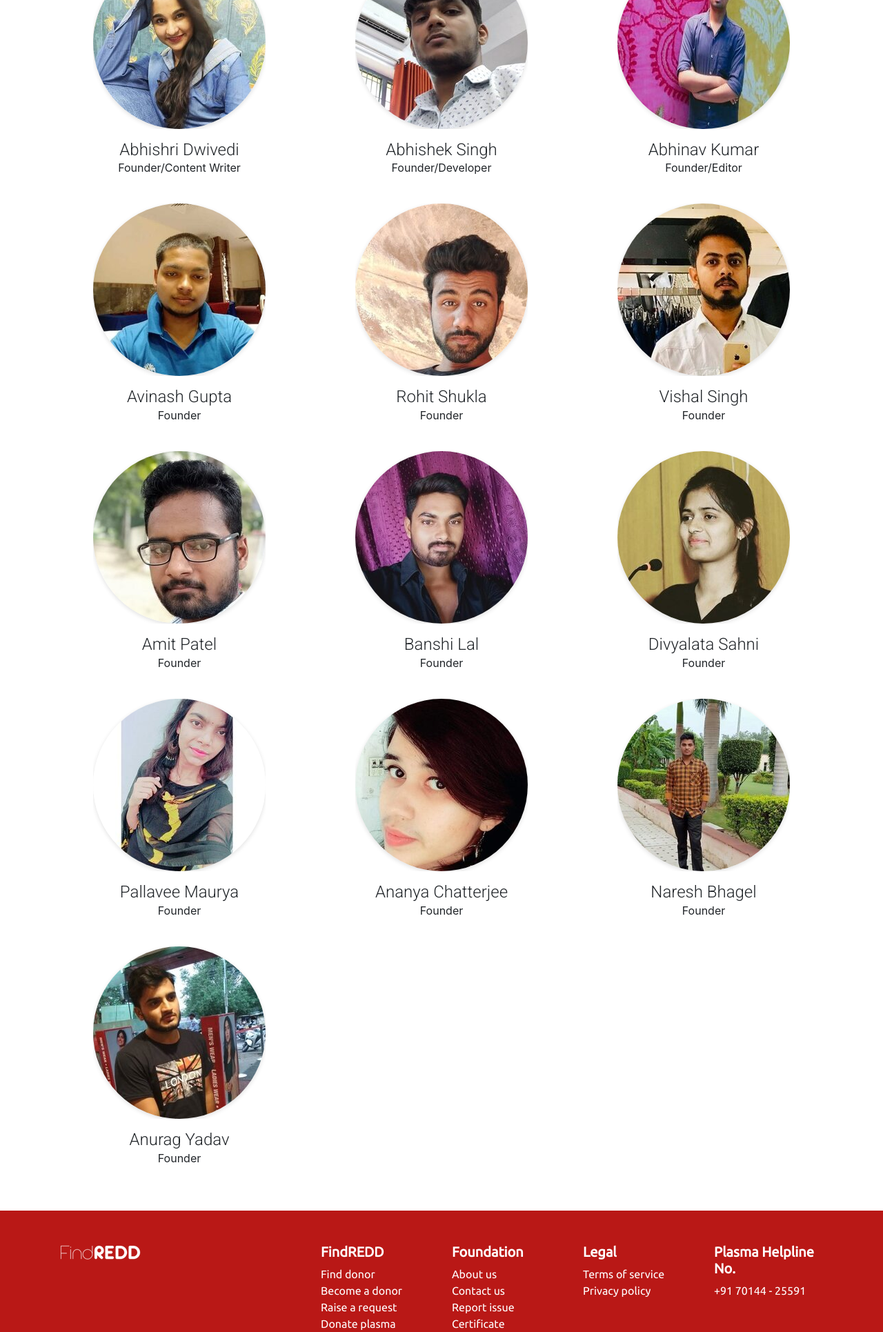
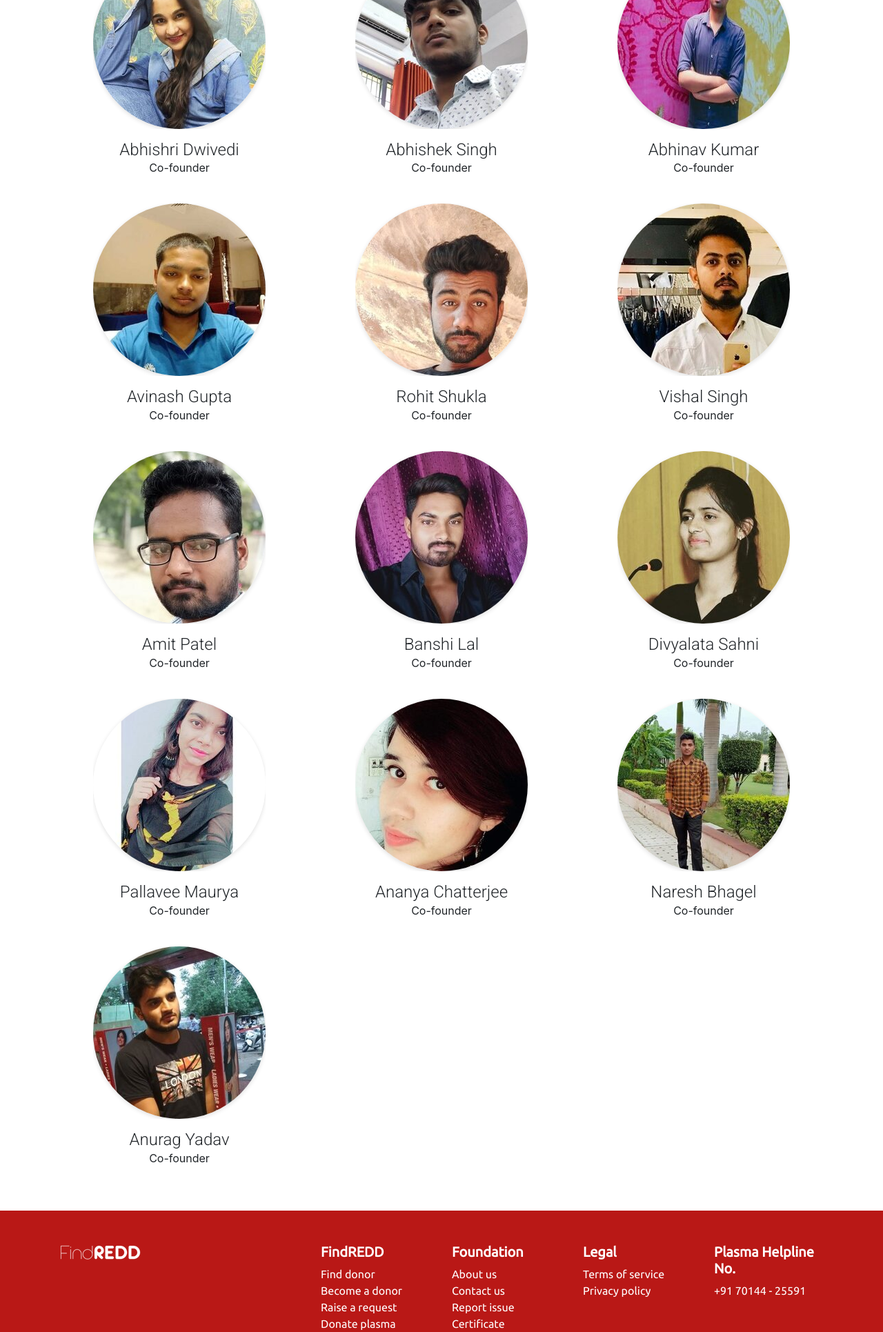
Before and after one commit to findredd/findredd, a Django app: page /team/ in a window 1280 px wide. Shown: the part 1022-2953 px from the top of the page at 69% size. Run offline with Django 3.2, Linux system fonts and the light colour scheme; some libraries are stand-ins or nearby versions.

Commit message:
Update team.html

```diff
--- a/main/templates/main/team.html
+++ b/main/templates/main/team.html
@@ -114,7 +114,7 @@
             </div>
 
             <h2 class="mt-3 team-membar-name">Abhishri Dwivedi</h2>
-            <p class="mt-n2">Founder/Content Writer</p>
+            <p class="mt-n2">Co-founder</p>
         </div>
 
         <div class="col-md-4 mt-4 text-center">
@@ -123,7 +123,7 @@
             </div>
 
             <h2 class="mt-3 team-membar-name">Abhishek Singh</h2>
-            <p class="mt-n2">Founder/Developer</p>
+            <p class="mt-n2">Co-founder</p>
         </div>
 
         <div class="col-md-4 mt-4 text-center">
@@ -132,7 +132,7 @@
             </div>
 
             <h2 class="mt-3 team-membar-name">Abhinav Kumar</h2>
-            <p class="mt-n2">Founder/Editor</p>
+            <p class="mt-n2">Co-founder</p>
         </div>
 
         <div class="col-md-4 mt-4 text-center">
@@ -141,7 +141,7 @@
             </div>
 
             <h2 class="mt-3 team-membar-name">Avinash Gupta</h2>
-            <p class="mt-n2">Founder</p>
+            <p class="mt-n2">Co-founder</p>
         </div>
 
         <div class="col-md-4 mt-4 text-center">
@@ -150,7 +150,7 @@
             </div>
 
             <h2 class="mt-3 team-membar-name">Rohit Shukla</h2>
-            <p class="mt-n2">Founder</p>
+            <p class="mt-n2">Co-founder</p>
         </div>
 
         <div class="col-md-4 mt-4 text-center">
@@ -159,7 +159,7 @@
             </div>
 
             <h2 class="mt-3 team-membar-name">Vishal Singh</h2>
-            <p class="mt-n2">Founder</p>
+            <p class="mt-n2">Co-founder</p>
         </div>
 
         <div class="col-md-4 mt-4 text-center">
@@ -168,7 +168,7 @@
             </div>
 
             <h2 class="mt-3 team-membar-name">Amit Patel</h2>
-            <p class="mt-n2">Founder</p>
+            <p class="mt-n2">Co-founder</p>
         </div>
 
         <div class="col-md-4 mt-4 text-center">
@@ -177,7 +177,7 @@
             </div>
 
             <h2 class="mt-3 team-membar-name">Banshi Lal</h2>
-            <p class="mt-n2">Founder</p>
+            <p class="mt-n2">Co-founder</p>
         </div>
 
         <div class="col-md-4 mt-4 text-center">
@@ -186,7 +186,7 @@
             </div>
 
             <h2 class="mt-3 team-membar-name">Divyalata Sahni</h2>
-            <p class="mt-n2">Founder</p>
+            <p class="mt-n2">Co-founder</p>
         </div>
 
         <div class="col-md-4 mt-4 text-center">
@@ -195,7 +195,7 @@
             </div>
 
             <h2 class="mt-3 team-membar-name">Pallavee Maurya</h2>
-            <p class="mt-n2">Founder</p>
+            <p class="mt-n2">Co-founder</p>
         </div>
 
         <div class="col-md-4 mt-4 text-center">
@@ -204,7 +204,7 @@
             </div>
 
             <h2 class="mt-3 team-membar-name">Ananya Chatterjee</h2>
-            <p class="mt-n2">Founder</p>
+            <p class="mt-n2">Co-founder</p>
         </div>
 
         <div class="col-md-4 mt-4 text-center">
@@ -213,7 +213,7 @@
             </div>
 
             <h2 class="mt-3 team-membar-name">Naresh Bhagel</h2>
-            <p class="mt-n2">Founder</p>
+            <p class="mt-n2">Co-founder</p>
         </div>
 
         <div class="col-md-4 mt-4 text-center">
@@ -222,7 +222,7 @@
             </div>
 
             <h2 class="mt-3 team-membar-name">Anurag Yadav</h2>
-            <p class="mt-n2">Founder</p>
+            <p class="mt-n2">Co-founder</p>
         </div>
     </div>
 </div>
```
